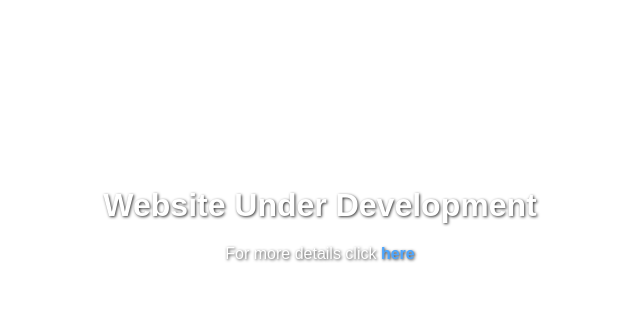
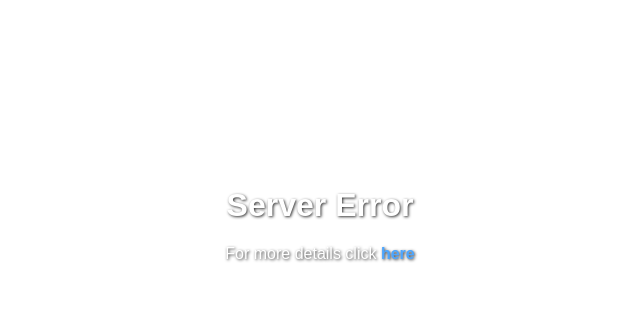
Before and after one commit to nepalbux/semsa, a plain HTML site: page index.html in a window 1280 px wide. Shown: the part 178-490 px from the top of the page, without its empty margins (320-960 px from the left). Drawn offline with Linux system fonts and the light colour scheme.

Commit message:
Update index.html

```diff
--- a/index.html
+++ b/index.html
@@ -20,8 +20,8 @@
         }
 
         .content {
-            padding: 30px;
-            border-radius: 10px;
+            padding: 20px;
+            border-radius: 5px;
             max-width: 80%;
             text-shadow: 1px 1px 3px rgba(0, 0, 0, 0.8); /* Added for better text visibility */
         }
@@ -39,7 +39,7 @@
 </head>
 <body>
     <div class="content">
-        <h1>Website Under Development</h1>
+        <h1>Server Error</h1>
         <p>For more details click <a href="https://ramrajabastakoti.com.np" target="_blank">here</a></p>
     </div>
 </body>
```
